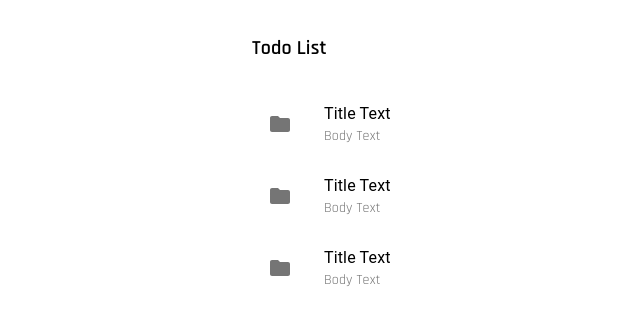
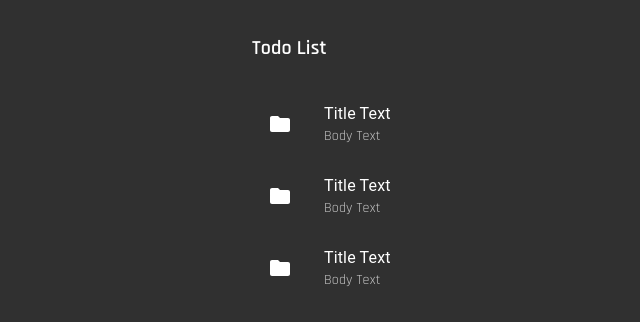
Before and after one commit to Pandaphobic/mh-todos, a React (Create React App) app: page / in a window 1280 px wide. Shown: the top 322 px of the page, without its empty margins (136-776 px from the left). Built offline with nearby package versions, Linux system fonts and the light colour scheme.

Commit message:
dark theme

```diff
--- a/src/components/todo-list.js
+++ b/src/components/todo-list.js
@@ -11,8 +11,8 @@ import {
 } from "@material-ui/core";
 
 const useStyles = makeStyles(theme => ({
-  demo: {
-    backgroundColor: theme.palette.background.paper,
+  palette: {
+    type: "dark",
   },
   title: {
     margin: theme.spacing(4, 0, 2),
--- a/src/index.js
+++ b/src/index.js
@@ -2,10 +2,19 @@ import React from "react";
 import ReactDOM from "react-dom";
 import "./index.css";
 import App from "./App";
+import { ThemeProvider, createMuiTheme } from "@material-ui/core/styles";
+import CssBaseline from "@material-ui/core/CssBaseline";
+
+const theme = createMuiTheme({
+  palette: {
+    type: "dark",
+  },
+});
 
 ReactDOM.render(
-  <React.StrictMode>
+  <ThemeProvider theme={theme}>
+    <CssBaseline />
     <App />
-  </React.StrictMode>,
+  </ThemeProvider>,
   document.getElementById("root")
 );
```
Also changed, not shown: public/manifest.json.
